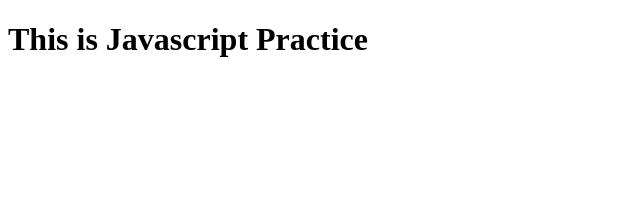
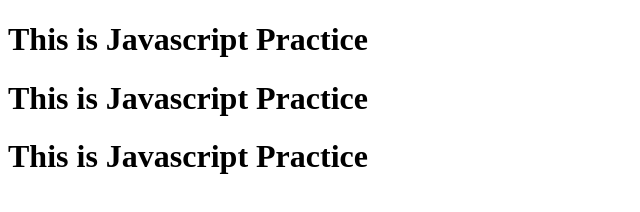
Before and after one commit to Rony-Hasan/Javascript-practice, a plain HTML site: page class 01/index.html in a window 1280 px wide. Shown: the whole page, without its empty margins (0-640 px from the left). Drawn offline with Linux system fonts and the light colour scheme.

Commit message:
learned github

```diff
--- a/class 01/index.html
+++ b/class 01/index.html
@@ -7,6 +7,8 @@
 </head>
 <body>
 	<h1>This is Javascript Practice</h1>
+	<h1>This is Javascript Practice</h1>
+	<h1>This is Javascript Practice</h1>
 <script src="js/script2.js"></script>
 </body>
 
```
Also changed, not shown: Capture.PNG (added).
